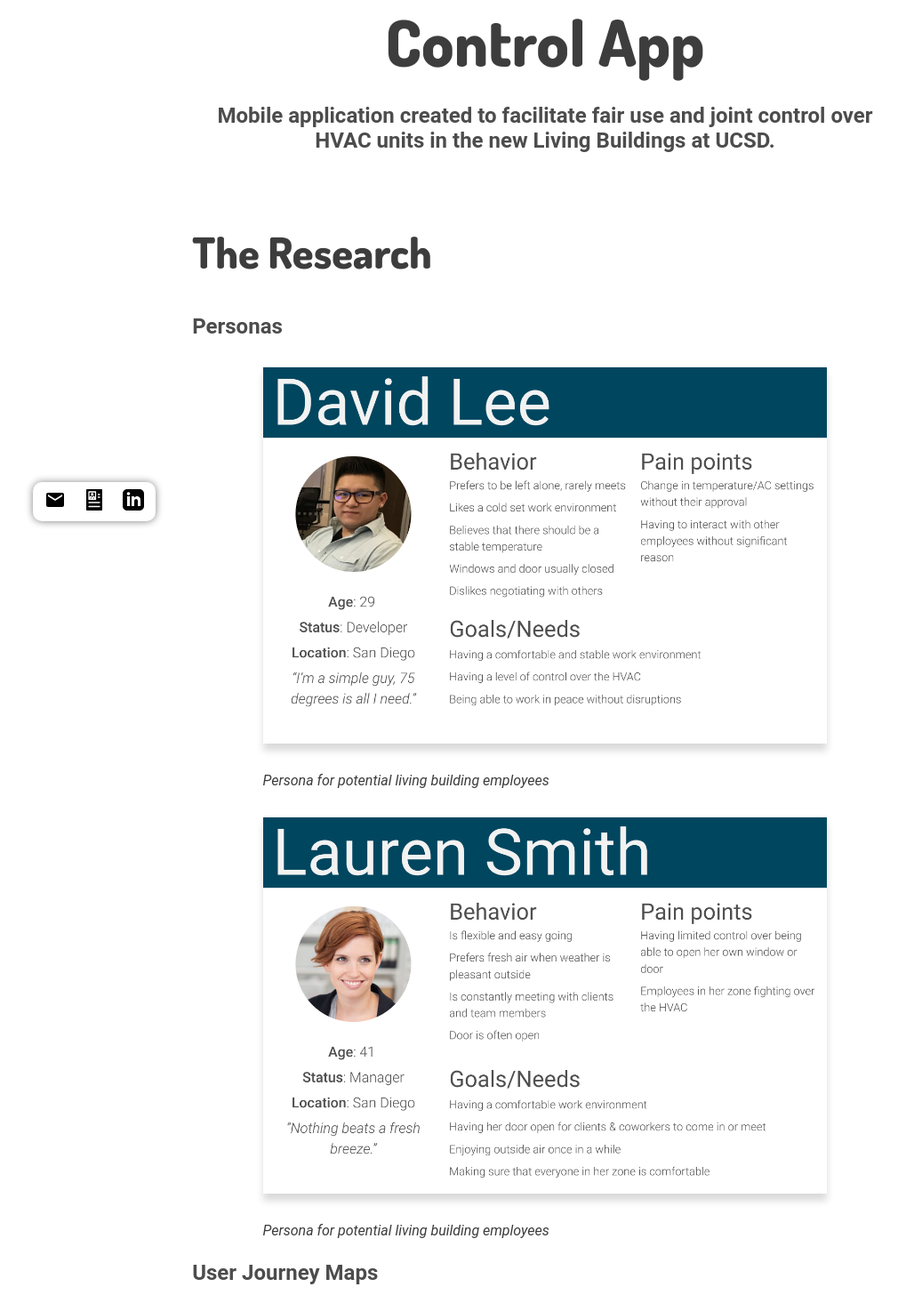
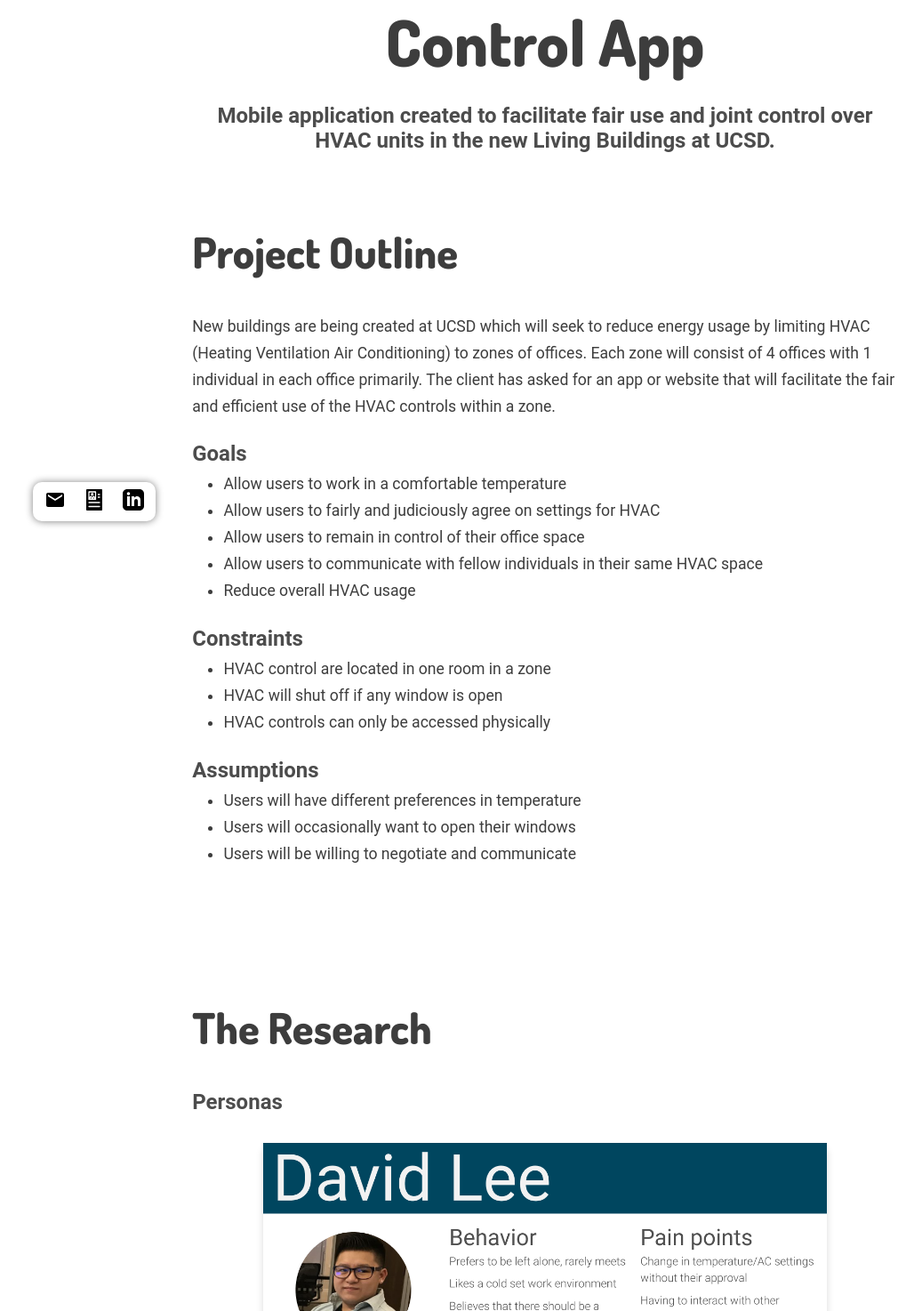
Before and after one commit to bbenner2876/bbenner2876.github.io, a Flask app: page /hvac in a window 1280 px wide. Shown: the part 198-1672 px from the top of the page at 89% size, without its empty margins (27-1064 px from the left). Run offline with Flask 2, Linux system fonts and the light colour scheme; some libraries are stand-ins or nearby versions.

Commit message:
added info about hvac goals assumptions constraints

```diff
--- a/templates/hvac.html
+++ b/templates/hvac.html
@@ -30,6 +30,43 @@
 
                 <h1>Living Building: HVAC Control App</h1>
                 <h3>Mobile application created to facilitate fair use and joint control over HVAC units in the new Living Buildings at UCSD.</h3>
+
+                <section>
+                    <h2>Project Outline</h2>
+                    <p>New buildings are being created at UCSD which will seek to reduce energy usage by limiting HVAC (Heating Ventilation Air Conditioning) to zones of offices.
+                    Each zone will consist of 4 offices with 1 individual in each office primarily.
+                    The client has asked for an app or website that will facilitate the fair and efficient use of the HVAC controls within a zone.
+                    </p>
+
+                    <h3>Goals</h3>
+                    <ul>
+                        <li>Allow users to work in a comfortable temperature</li>
+                        <li>Allow users to fairly and judiciously agree on settings for HVAC</li>
+                        <li>Allow users to remain in control of their office space</li>
+                        <li>Allow users to communicate with fellow individuals in their same HVAC space</li>
+                        <li>Reduce overall HVAC usage</li>
+                    </ul>
+
+                    <h3>Constraints</h3>
+                    <ul>
+                        <li>HVAC control are located in one room in a zone</li>
+                        <li>HVAC will shut off if any window is open</li>
+                        <li>HVAC controls can only be accessed physically</li>
+                    </ul>
+
+                    <h3>Assumptions</h3>
+                    <ul>
+                        <li>Users will have different preferences in temperature
+                        </li>
+                        <li>Users will occasionally want to open their windows
+                        </li>
+                        <li>Users will be willing to negotiate and communicate
+                        </li>
+                    </ul>
+
+
+                </section>
+
 
                 <section>
                     <h2>The Research</h2>
```
